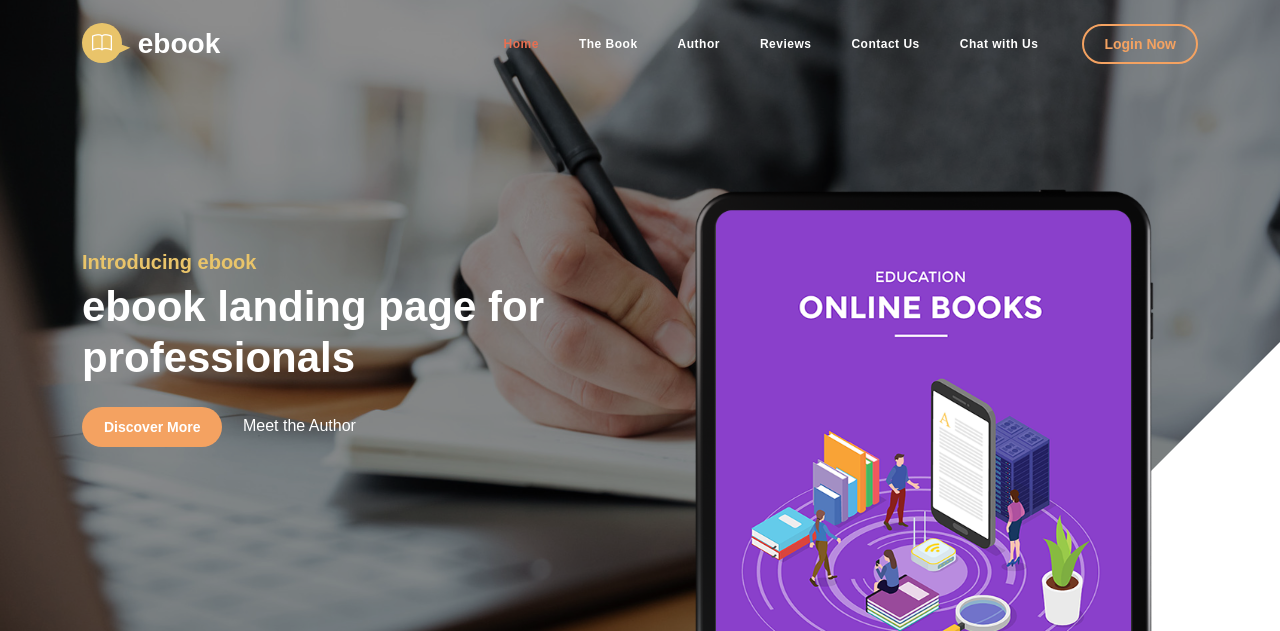
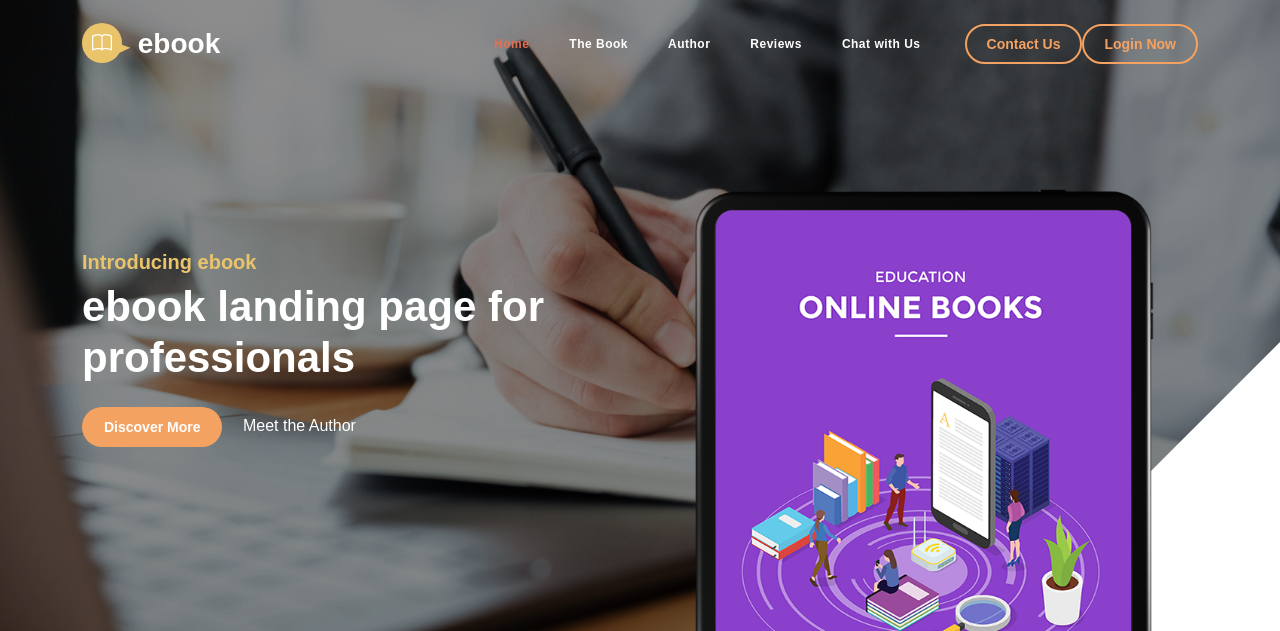
Before and after one commit to omkar192003/online-books, a PHP site: page / in a window 1280 px wide. Shown: the top 631 px of the page. Run offline with PHP 8.4, Linux system fonts and the light colour scheme; some libraries are stand-ins or nearby versions.

Commit message:
Update index.php

```diff
--- a/index.php
+++ b/index.php
@@ -73,13 +73,17 @@ https://templatemo.com/tm-588-ebook-landing
                         </li>
 
                         <li class="nav-item">
-                            <a class="nav-link click-scroll" href="contactus.php">Contact Us</a>
-                        </li>
-                        <li class="nav-item">
                             <a class="nav-link click-scroll" href="#chatbot">Chat with Us</a>
                         </li>
 
                     </ul>
+
+                     <div class="d-none d-lg-block">
+                        <a href="login.php" class="btn custom-btn custom-border-btn btn-naira btn-inverted">
+                            <i class="btn-icon bi-cloud-download"></i>
+                            <span>Contact Us</span><!-- duplicated above one for mobile -->
+                        </a>
+                    </div>
 
                     <div class="d-none d-lg-block">
                         <a href="login.php" class="btn custom-btn custom-border-btn btn-naira btn-inverted">
```
